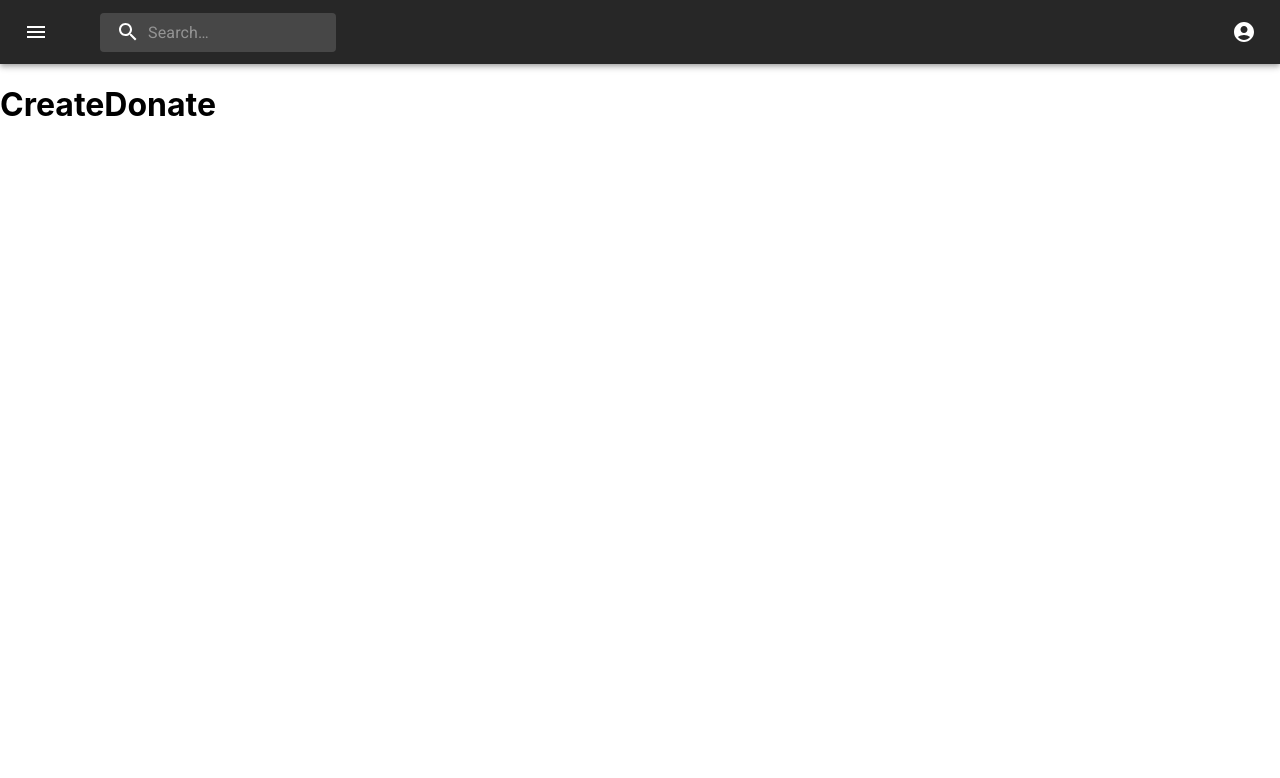
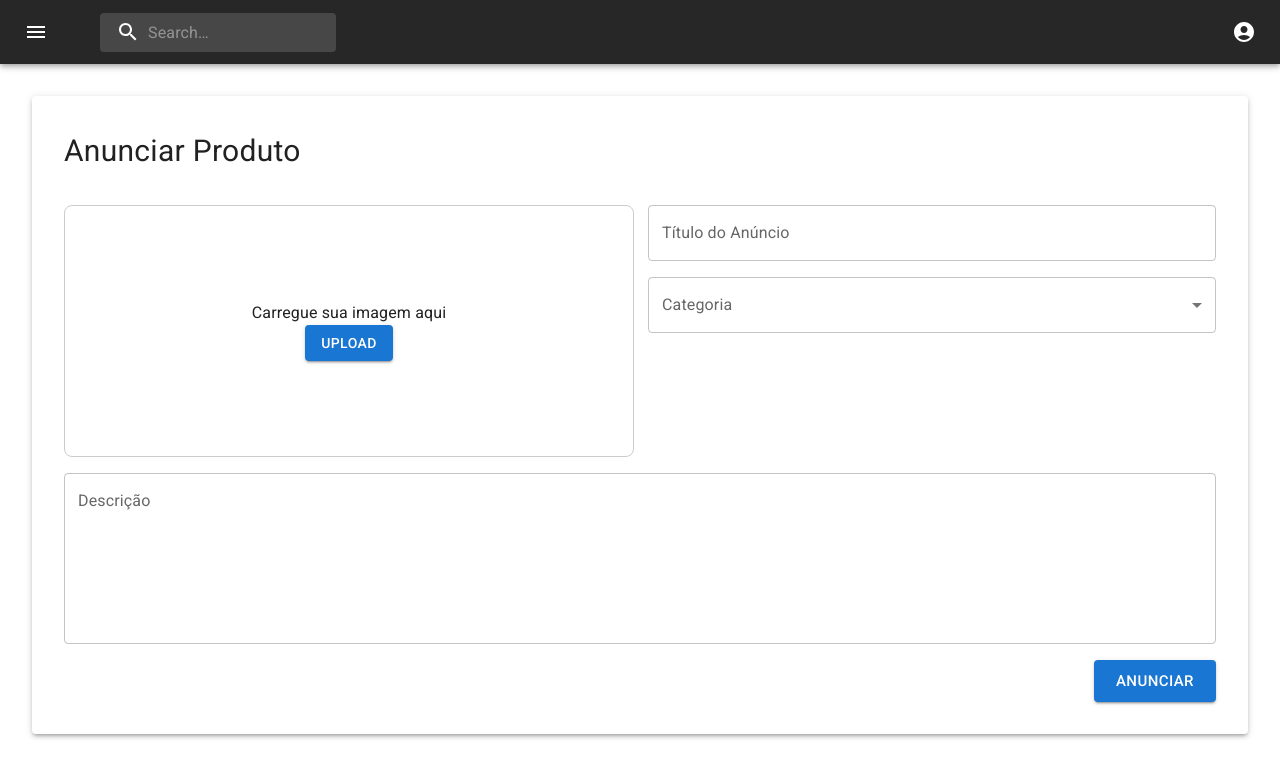
Before and after one commit to fehhffl/ecolink, a React (Create React App) app: page /create-donate in a window 1280 px wide. Shown: the top 778 px of the page. Built offline with nearby package versions, Linux system fonts and the light colour scheme.

Commit message:
Implement product creation form allowing users to add name, image, and select category.

```diff
--- a/src/pages/app/CreateDonate.tsx
+++ b/src/pages/app/CreateDonate.tsx
@@ -1,9 +1,112 @@
-import React from 'react'
+import React, { useState } from "react";
+import { Box, Button, TextField, Typography, Grid, MenuItem, Paper } from "@mui/material";
+
+const categories = ["Memória RAM", "Processador", "Placa de Vídeo", "Placa Mãe", "Fonte", "Periférico"];
 
 function CreateDonate() {
+    // Ajustar o tipo de image para string | null
+    const [image, setImage] = useState<string | null>(null);
+    const [title, setTitle] = useState("");
+    const [category, setCategory] = useState("");
+    const [description, setDescription] = useState("");
+
+    // Especificar o tipo do evento de arquivo
+    const handleImageUpload = (event: React.ChangeEvent<HTMLInputElement>) => {
+        const file = event.target.files?.[0];
+        if (file) {
+            setImage(URL.createObjectURL(file)); // Atualizar o estado com a string da URL
+        }
+    };
+
     return (
-        <h1>CreateDonate</h1>
-    )
+        <Box sx={{ padding: 4 }}>
+            <Paper elevation={3} sx={{ padding: 4 }}>
+                <Typography marginBottom={4} fontSize={30}>
+                    Anunciar Produto
+                </Typography>
+                <Grid container spacing={2}>
+                    {/* Seção de upload de imagem */}
+                    <Grid item xs={12} sm={6}>
+                        <Box
+                            sx={{
+                                width: "100%",
+                                height: 250,
+                                border: "1px solid #ccc",
+                                display: "flex",
+                                justifyContent: "center",
+                                alignItems: "center",
+                                flexDirection: "column",
+                                borderRadius: 2
+                            }}
+                        >
+                            {image ? (
+                                <img
+                                    src={image}
+                                    alt="Uploaded"
+                                    style={{ width: "100%", height: "100%", objectFit: "contain" }}
+                                />
+                            ) : (
+                                <>
+                                    <Typography variant="body1">Carregue sua imagem aqui</Typography>
+                                    <Button variant="contained" component="label">
+                                        Upload
+                                        <input type="file" hidden onChange={handleImageUpload} />
+                                    </Button>
+                                </>
+                            )}
+                        </Box>
+                    </Grid>
+
+                    {/* Seção de título e categoria */}
+                    <Grid item xs={12} sm={6}>
+                        <TextField
+                            fullWidth
+                            label="Título do Anúncio"
+                            variant="outlined"
+                            value={title}
+                            onChange={(e) => setTitle(e.target.value)}
+                            sx={{ mb: 2 }}
+                        />
+                        <TextField
+                            select
+                            fullWidth
+                            label="Categoria"
+                            variant="outlined"
+                            value={category}
+                            onChange={(e) => setCategory(e.target.value)}
+                            sx={{ mb: 2 }}
+                        >
+                            {categories.map((option) => (
+                                <MenuItem key={option} value={option}>
+                                    {option}
+                                </MenuItem>
+                            ))}
+                        </TextField>
+                    </Grid>
+
+                    {/* Seção de descrição */}
+                    <Grid item xs={12}>
+                        <TextField
+                            label="Descrição"
+                            multiline
+                            rows={6}
+                            fullWidth
+                            variant="outlined"
+                            value={description}
+                            onChange={(e) => setDescription(e.target.value)}
+                        />
+                    </Grid>
+
+                    {/* Botão Anunciar */}
+                    <Grid item xs={12} display="flex" justifyContent="flex-end">
+                        <Button variant="contained" size="large">
+                            Anunciar
+                        </Button>
+                    </Grid>
+                </Grid>
+            </Paper>
+        </Box>
+    );
 }
 
-export default CreateDonate
+export default CreateDonate;
```
